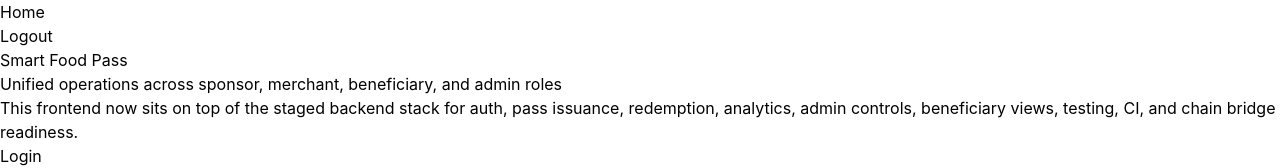
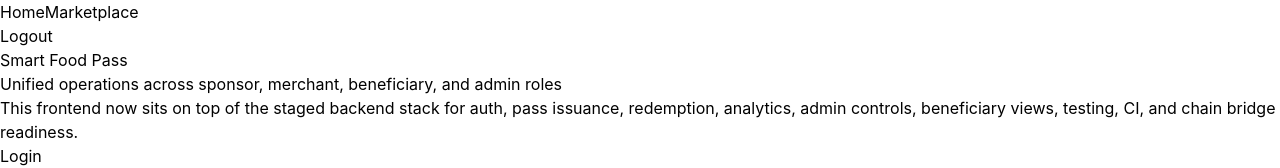
Before and after one commit to Samoolino/-Smart-Food-Pass-Platform, a Next.js app in the folder apps/beneficiary-dapp/legacy-nextjs/: page / in a window 1280 px wide. Shown: the top 168 px of the page. Built offline with nearby package versions, Linux system fonts and the light colour scheme.

Commit message:
feat: extend role navigation for marketplace and payments

```diff
--- a/apps/beneficiary-dapp/legacy-nextjs/components/role-navigation.tsx
+++ b/apps/beneficiary-dapp/legacy-nextjs/components/role-navigation.tsx
@@ -5,7 +5,7 @@ import { useEffect, useMemo, useState } from 'react';
 import { clearStoredSession, getDefaultRouteForRole, getStoredRole, type AppRole } from '../lib/session';
 
 type RoleNavigationProps = {
-  current: 'home' | 'sponsor' | 'merchant' | 'beneficiary' | 'admin';
+  current: 'home' | 'sponsor' | 'merchant' | 'beneficiary' | 'admin' | 'marketplace' | 'payments';
 };
 
 export function RoleNavigation({ current }: RoleNavigationProps) {
@@ -18,6 +18,8 @@ export function RoleNavigation({ current }: RoleNavigationProps) {
   const items = useMemo(() => {
     const allItems = [
       { key: 'home', href: '/', label: 'Home', roles: ['admin', 'super_admin', 'sponsor', 'merchant', 'beneficiary', null] },
+      { key: 'marketplace', href: '/marketplace', label: 'Marketplace', roles: ['admin', 'super_admin', 'sponsor', 'merchant', 'beneficiary', null] },
+      { key: 'payments', href: '/payments/harness', label: 'Payments', roles: ['admin', 'super_admin', 'sponsor', 'merchant'] },
       { key: 'sponsor', href: '/sponsor/dashboard', label: 'Sponsor', roles: ['admin', 'super_admin', 'sponsor'] },
       { key: 'merchant', href: '/merchant/redeem', label: 'Merchant', roles: ['admin', 'super_admin', 'merchant'] },
       { key: 'beneficiary', href: '/beneficiary/passes', label: 'Beneficiary', roles: ['admin', 'super_admin', 'beneficiary'] },
```
